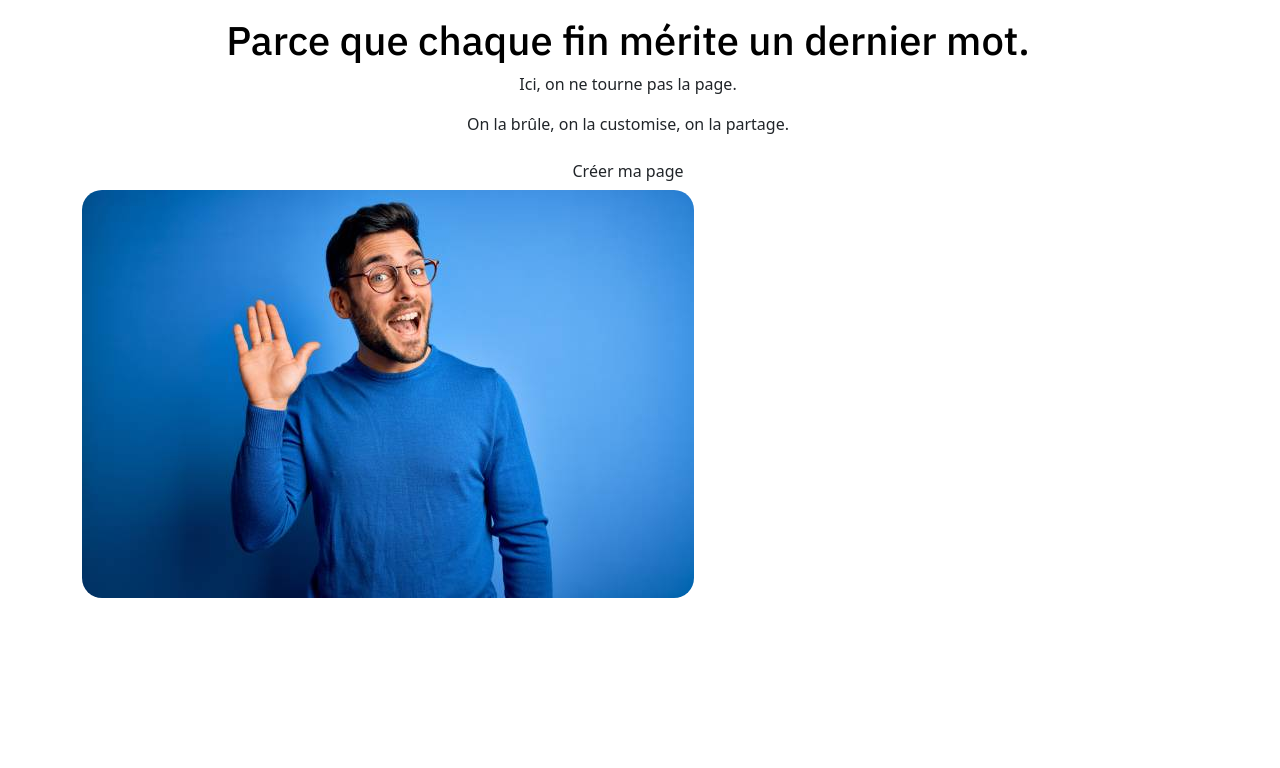
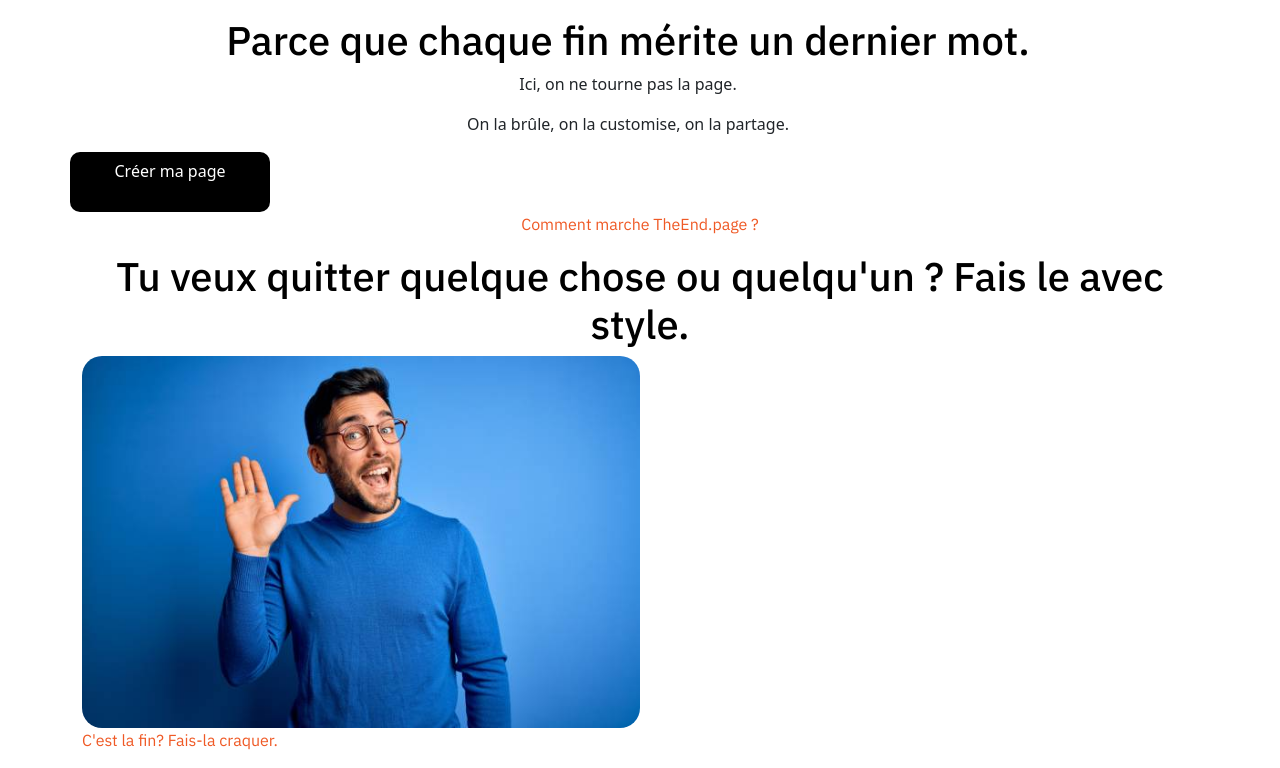
Before and after one commit to Alouda-Webcup/UI-UX, a PHP site: page / in a window 1280 px wide. Shown: the part 80-848 px from the top of the page. Before the commit the page ends 678 px from the top, so only its background shows below. Run offline with PHP 8.4, Linux system fonts and the light colour scheme.

Commit message:
feat: update css

```diff
--- a/assets/css/index.css
+++ b/assets/css/index.css
@@ -1,5 +1,10 @@
 .body {
     font-family:"Poppins", sans-serif;
+}
+
+#lilheader {
+    font-family: "IBM Plex Sans", sans-serif;
+    color:#EF5925
 }
 
 #title {
@@ -7,12 +12,17 @@
     color:black;
 }
 
-.btn {
-    color: #EE5622;
+#btn {
+    background-color: black;
+    color:white;
+    border-radius: 10px;
+    width: 200px;
+    height: 60px;
 }
 
-.btn:hover {
-    background-color: #FFF085;
+#btn:hover {
+    background-color:white;
+    color:black;
 }
 
 #imgpresentation {
--- a/index.php
+++ b/index.php
@@ -28,7 +28,7 @@ include('includes/navbar.php');
                 <br>
                 <p>Ici, on ne tourne pas la page.</p>
                 <p>On la brûle, on la customise, on la partage.</p>
-                <a href="#" class="btn">Créer ma page</a>
+                <a href="#" class="btn" id="btn" style="text-align: center;">Créer ma page</a>
             </div>
         </div>
     </div>
@@ -37,6 +37,11 @@ include('includes/navbar.php');
 <section id="howitworks">
     <div class="container">
         <div class="row justify-content-center align-items-center">
+            <div class="row text-center">
+                <p id="lilheader">Comment marche TheEnd.page ?</p>
+                <h1 id="title">Tu veux quitter quelque chose ou quelqu'un ? Fais le avec style.</h1>
+            </div>
+
 
         </div>
     </div>
@@ -46,12 +51,12 @@ include('includes/navbar.php');
     <div class="container">
         <div class="col-lg-6 col-md-3 justify-content-center align-items-center">
             <div class="image-wrapper">
-                <img src="assets/img/palmsupguy.png" id="imgpresentation">
+                <img src="assets/img/palmsupguy.png" id="imgpresentation" class="img-fluid">
             </div>
         </div>
 
         <div class="col-lg-6 justify-content-center align-items-center">
-
+            <p id="lilheader">C'est la fin? Fais-la craquer.</p>
         </div>
     </div>
 </section>
```
